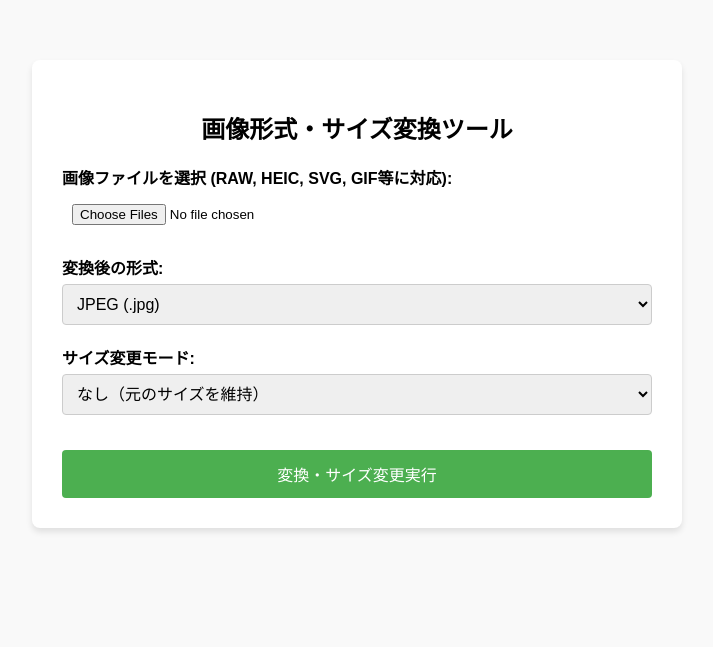
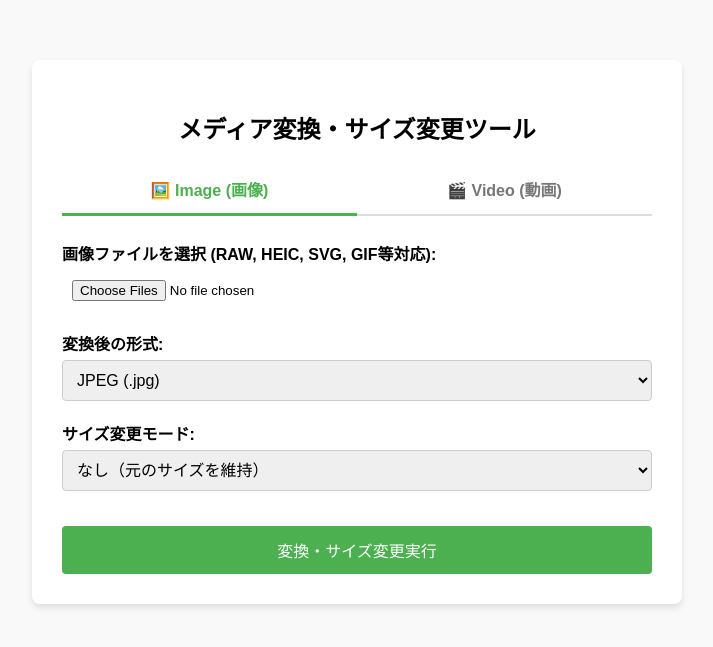
Before and after one commit to Python0718/Image, a Flask app: page / in a window 1280 px wide. Shown: the top 647 px of the page, without its empty margins (283-996 px from the left). Run offline with Flask 3, Linux system fonts and the light colour scheme.

Commit message:
Update index.html

```diff
--- a/templates/index.html
+++ b/templates/index.html
@@ -3,10 +3,16 @@
 <head>
     <meta charset="UTF-8">
     <meta name="viewport" content="width=device-width, initial-scale=1.0">
-    <title>画像形式・サイズ変換ツール</title>
+    <title>画像・動画 形式＆サイズ変換ツール</title>
     <style>
         body { font-family: sans-serif; max-width: 650px; margin: 40px auto; padding: 20px; text-align: center; background: #f9f9f9; }
         .card { background: white; padding: 30px; border-radius: 8px; box-shadow: 0 4px 6px rgba(0,0,0,0.1); }
+
+        /* タブ切り替えのスタイル */
+        .tab-container { display: flex; margin-bottom: 25px; border-bottom: 2px solid #ddd; }
+        .tab-btn { flex: 1; padding: 12px; background: none; border: none; font-size: 16px; font-weight: bold; cursor: pointer; color: #777; transition: 0.2s; }
+        .tab-btn.active { color: #4CAF50; border-bottom: 3px solid #4CAF50; margin-bottom: -2px; }
+
         .form-group { margin: 20px 0; text-align: left; }
         label { display: block; margin-bottom: 5px; font-weight: bold; }
         input[type="number"], select { width: 100%; padding: 10px; box-sizing: border-box; border-radius: 4px; border: 1px solid #ccc; font-size: 16px; }
@@ -17,29 +23,39 @@
         .input-row > div { flex: 1; }
         .input-row label { font-size: 13px; color: #555; }
 
-        button { background: #4CAF50; color: white; border: none; padding: 12px 20px; font-size: 16px; border-radius: 4px; cursor: pointer; width: 100%; margin-top: 15px; }
-        button:hover { background: #45a049; }
-        button:disabled { background: #ccc; cursor: not-allowed; }
+        button[type="submit"] { background: #4CAF50; color: white; border: none; padding: 12px 20px; font-size: 16px; border-radius: 4px; cursor: pointer; width: 100%; margin-top: 15px; }
+        button[type="submit"]:hover { background: #45a049; }
+        button[type="submit"]:disabled { background: #ccc; cursor: not-allowed; }
 
         .result-list { margin-top: 20px; text-align: left; border-top: 1px solid #eee; padding-top: 15px; }
         .file-item { display: flex; justify-content: space-between; align-items: center; margin-bottom: 10px; background: #f1f1f1; padding: 10px 14px; border-radius: 4px; }
         .download-btn { background: #008CBA; color: white; padding: 6px 14px; text-decoration: none; border-radius: 4px; font-size: 14px; }
         .download-btn:hover { background: #007399; }
         .loading { display: none; margin-top: 15px; color: #666; font-weight: bold; }
+        .section-panel { display: none; }
+        .section-panel.active { display: block; }
     </style>
 </head>
 <body>
     <div class="card">
-        <h2>画像形式・サイズ変換ツール</h2>
-        <form id="convertForm">
-            <div class="form-group">
-                <label>画像ファイルを選択 (RAW, HEIC, SVG, GIF等に対応):</label>
-                <input type="file" name="files" multiple required accept="image/*,.heic,.heif,.avif,.svg,.ico,.dng,.cr2,.cr3,.nef,.arw">
+        <h2>メディア変換・サイズ変更ツール</h2>
+
+        <!-- 一番上の Video / Image 切り替えタブ -->
+        <div class="tab-container">
+            <button type="button" class="tab-btn active" onclick="switchTab('image')">🖼️ Image (画像)</button>
+            <button type="button" class="tab-btn" onclick="switchTab('video')">🎬 Video (動画)</button>
         </div>
 
+        <form id="convertForm">
+            <!-- 画像用パネル -->
+            <div id="imagePanel" class="section-panel active">
+                <div class="form-group">
+                    <label>画像ファイルを選択 (RAW, HEIC, SVG, GIF等対応):</label>
+                    <input type="file" name="image_files" id="imageInput" multiple accept="image/*,.heic,.heif,.avif,.svg,.ico,.dng,.cr2,.cr3,.nef,.arw">
+                </div>
                 <div class="form-group">
                     <label>変換後の形式:</label>
-                <select name="target_format">
+                    <select name="target_format_image">
                         <option value="JPEG">JPEG (.jpg)</option>
                         <option value="PNG">PNG (.png)</option>
                         <option value="WEBP">WEBP (.webp)</option>
@@ -50,7 +66,26 @@
                         <option value="SVG">SVG (.svg)</option>
                     </select>
                 </div>
+            </div>
 
+            <!-- 動画用パネル -->
+            <div id="videoPanel" class="section-panel">
+                <div class="form-group">
+                    <label>動画ファイルを選択 (MP4, MOV, WebM, M3U8等):</label>
+                    <input type="file" name="video_files" id="videoInput" multiple accept="video/*,.mp4,.mov,.webm,.mkv,.m4v">
+                </div>
+                <div class="form-group">
+                    <label>変換後の形式:</label>
+                    <select name="target_format_video">
+                        <option value="MP4">MP4 (.mp4)</option>
+                        <option value="WEBM">WEBM (.webm)</option>
+                        <option value="MOV">MOV (.mov)</option>
+                        <option value="M3U8">M3U8 (HLS配信形式 / .zip)</option>
+                    </select>
+                </div>
+            </div>
+
+            <!-- 共通のサイズ変更設定 -->
             <div class="form-group">
                 <label>サイズ変更モード:</label>
                 <select id="sizeMode">
@@ -59,13 +94,13 @@
                     <option value="manual">手入力（自由指定）</option>
                 </select>
 
-                <!-- アスペクト比指定モードの設定エリア -->
+                <!-- アスペクト比指定エリア -->
                 <div id="aspectArea" class="size-box">
                     <label>アスペクト比（横 : 縦）:</label>
                     <select id="aspectRatio">
                         <option value="16:9">16 : 9 (横長 - YouTube/PC)</option>
                         <option value="4:3">4 : 3 (標準 - デジカメ)</option>
-                        <option value="1:1">1 : 1 (正方形 - Instagram等)</option>
+                        <option value="1:1">1 : 1 (正方形 - SNS等)</option>
                         <option value="9:16">9 : 16 (縦長 - スマホ/リール)</option>
                         <option value="3:4">3 : 4 (縦長標準)</option>
                     </select>
@@ -82,7 +117,7 @@
                     </div>
                 </div>
 
-                <!-- 手入力モードの設定エリア -->
+                <!-- 手入力エリア -->
                 <div id="manualArea" class="size-box">
                     <div class="input-row">
                         <div>
@@ -109,6 +144,27 @@
     </div>
 
     <script>
+        let currentTab = 'image';
+
+        function switchTab(tab) {
+            currentTab = tab;
+            const buttons = document.querySelectorAll('.tab-btn');
+            buttons.forEach(btn => btn.classList.remove('active'));
+
+            document.getElementById('imagePanel').classList.remove('active');
+            document.getElementById('videoPanel').classList.remove('active');
+
+            if (tab === 'image') {
+                buttons[0].classList.add('active');
+                document.getElementById('imagePanel').classList.add('active');
+                document.getElementById('videoInput').value = ''; // 反対側の選択をクリア
+            } else {
+                buttons[1].classList.add('active');
+                document.getElementById('videoPanel').classList.add('active');
+                document.getElementById('imageInput').value = ''; // 反対側の選択をクリア
+            }
+        }
+
         const sizeMode = document.getElementById('sizeMode');
         const aspectArea = document.getElementById('aspectArea');
         const manualArea = document.getElementById('manualArea');
@@ -116,7 +172,6 @@
         const aspectWidth = document.getElementById('aspectWidth');
         const aspectHeight = document.getElementById('aspectHeight');
 
-        // モード切替イベント
         sizeMode.addEventListener('change', () => {
             aspectArea.style.display = 'none';
             manualArea.style.display = 'none';
@@ -128,23 +183,19 @@
             }
         });
 
-        // アスペクト比から高さを自動計算する関数
         function calculateHeight() {
             const widthVal = parseFloat(aspectWidth.value);
             if (!widthVal || widthVal <= 0) {
                 aspectHeight.value = '';
                 return;
             }
-
             const [ratioW, ratioH] = aspectRatio.value.split(':').map(Number);
-            const calculatedH = Math.round((widthVal * ratioH) / ratioW);
-            aspectHeight.value = calculatedH;
+            aspectHeight.value = Math.round((widthVal * ratioH) / ratioW);
         }
 
         aspectWidth.addEventListener('input', calculateHeight);
         aspectRatio.addEventListener('change', calculateHeight);
 
-        // フォーム送信処理
         document.getElementById('convertForm').addEventListener('submit', async (e) => {
             e.preventDefault();
 
@@ -153,14 +204,32 @@
             const resultContainer = document.getElementById('resultContainer');
             const fileList = document.getElementById('fileList');
 
-            const formData = new FormData(e.target);
+            const formData = new FormData();
 
-            // モードに応じた width / height パラメータの設定
+            // タブに応じてファイルとフォーマットを取得
+            let targetFormat = '';
+            if (currentTab === 'image') {
+                const imageFiles = document.getElementById('imageInput').files;
+                for (let i = 0; i < imageFiles.length; i++) {
+                    formData.append('files', imageFiles[i]);
+                }
+                targetFormat = document.querySelector('[name="target_format_image"]').value;
+            } else {
+                const videoFiles = document.getElementById('videoInput').files;
+                for (let i = 0; i < videoFiles.length; i++) {
+                    formData.append('files', videoFiles[i]);
+                }
+                targetFormat = document.querySelector('[name="target_format_video"]').value;
+            }
+
+            formData.set('target_format', targetFormat);
+
+            // サイズ変更モードのパラメータ設定
             const mode = sizeMode.value;
             if (mode === 'aspect') {
                 if (aspectWidth.value) formData.set('width', aspectWidth.value);
                 if (aspectHeight.value) formData.set('height', aspectHeight.value);
-                formData.set('maintain_aspect', 'false'); // アスペクト比に合わせて計算済みのため強制サイズ指定
+                formData.set('maintain_aspect', 'false');
             } else if (mode === 'manual') {
                 const manualW = document.getElementById('manualWidth').value;
                 const manualH = document.getElementById('manualHeight').value;
@@ -168,9 +237,6 @@
                 if (manualH) formData.set('height', manualH);
                 formData.set('maintain_aspect', 'false');
             } else {
-                // なし（元のサイズを維持）
-                formData.delete('width');
-                formData.delete('height');
                 formData.set('maintain_aspect', 'true');
             }
 
@@ -185,9 +251,7 @@
                     body: formData
                 });
 
-                if (!response.ok) {
-                    throw new Error('変換処理に失敗しました');
-                }
+                if (!response.ok) throw new Error('変換処理に失敗しました');
 
                 const data = await response.json();
 
```
Lines whose indentation alone changed are shown as unchanged.
